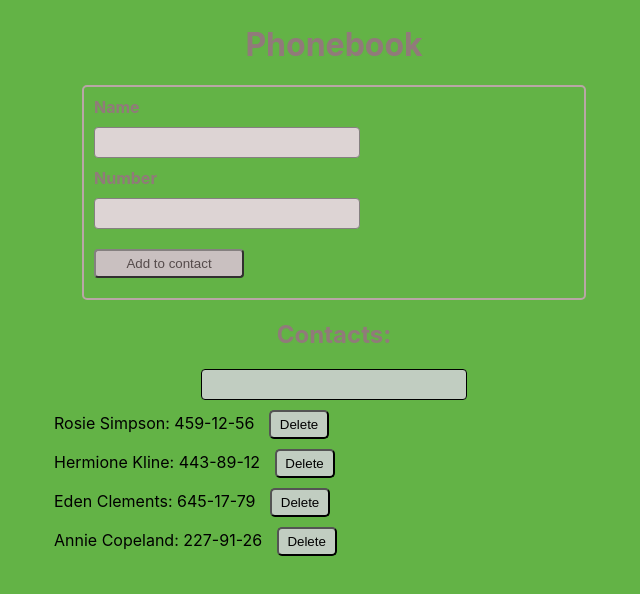
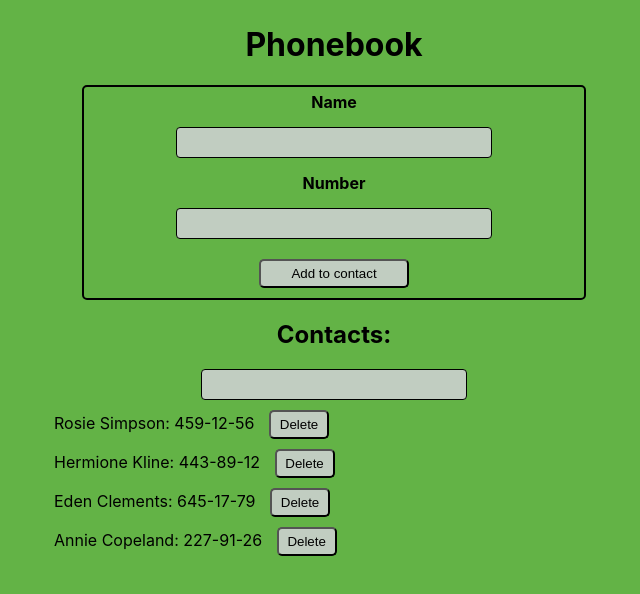
Before and after one commit to NPC-Roman/goit-react-hw-02-phonebook, a React (Create React App) app: page / in a window 1280 px wide. Shown: the top 594 px of the page, without its empty margins (306-946 px from the left). Built offline with nearby package versions, Linux system fonts and the light colour scheme.

Commit message:
Change07

```diff
--- a/src/components/App.jsx
+++ b/src/components/App.jsx
@@ -44,14 +44,14 @@ class App extends Component {
       <h1  style={{
         marginTop: "25px",
         textAlign: "center",
-        color: "rgb(145, 122, 122)",
+        color: "#000000",
       }}>Phonebook</h1>
       <Form addToContact={this.onAddContact}/>
 
       <h2 style={{
         marginTop: "20px",
         textAlign: "center",
-        color: "rgb(145, 122, 122)",
+        color: "#000000",
       }}>Contacts:</h2>
       <Filter value={this.state.filter} filterContacts={this.onFilterContact}/>
       <Contacts contacts={this.getContactList()} onRemove={this.onRemoveContact}/>
--- a/src/components/Contacts/Contacts.module.css
+++ b/src/components/Contacts/Contacts.module.css
@@ -18,8 +18,8 @@
 
     background-color: #C1CDC1;
     border-color: #000000;
+    border-radius: 5px;
 
-    border-radius: 5px;
     color: #000000;
     transition: background-color 500ms;
 
--- a/src/components/Form/Form.jsx
+++ b/src/components/Form/Form.jsx
@@ -28,10 +28,8 @@ numberFormId = shortid.generate()
     name: this.state.name,
     number: this.state.number})
 
-    // console.log(this.state)
     this.resetForm()
 }
-
 
   render() {
     return (
@@ -67,5 +65,4 @@ numberFormId = shortid.generate()
   )
 }
 }
-
 export default Form
--- a/src/components/Form/Form.module.css
+++ b/src/components/Form/Form.module.css
@@ -1,43 +1,47 @@
 .form{
     display: flex;
     flex-direction: column;
-    border: 2px solid rgb(185, 166, 166);
+
     width: 500px;
     margin: 0 auto;
+
+    border: 2px solid #000000;
     border-radius: 5px;
-
 }
 
 .labelForm {
-    margin: 10px 10px;
-    color: rgb(145, 122, 122);
+    margin: 5px auto;;
+    color: #000000;
     font-weight: bold;
-
 }
 
 .inputForm {
-    margin-left: 10px;
-    width: 250px;
+    width: 300px;
+    margin: 10px auto;
     padding: 7px;
-    border: 0.5px solid rgb(133, 128, 128);
+
+    border: 1px solid #000000;
     border-radius: 4px;
-    background-color: rgb(221, 212, 212);
+    background-color: #C1CDC1;
 }
 
 .btnForm {
-    margin: 20px 10px;
+    width: 150px;
+
+    margin: 10px auto;
     padding: 5px;
-    width: 150px;
+
+    background-color: #C1CDC1;
+    border-color: #000000;
+    border-radius: 5px;
+
+    color: #000000;
+    transition: background-color 500ms;
+
     cursor: pointer;
-    background-color: rgb(201, 192, 192);
-    border-color: rgb(133, 128, 128);
-    border-radius: 4px;
-    color: rgb(85, 75, 75);
-    transition: background-color 500ms;
 }
 
 .btnForm:hover{
-background-color: rgb(145, 122, 122);
-border-color: rgb(104, 93, 93);
-color: #fff;
+    background-color: #634456;
+    color: #fff;
 }
```
